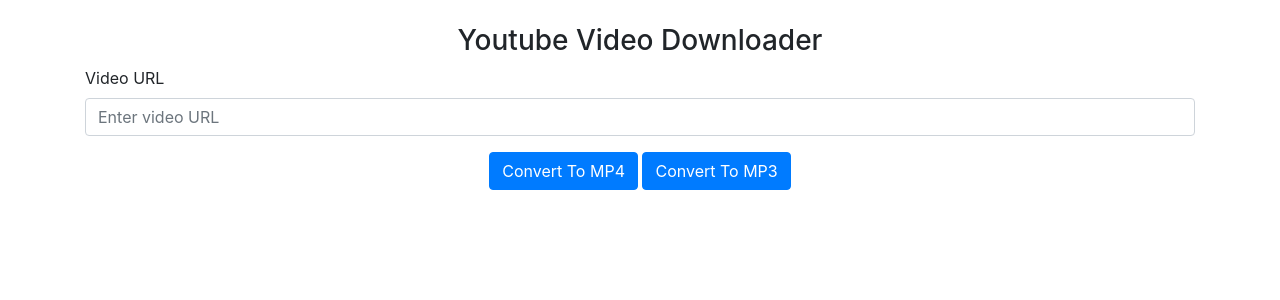
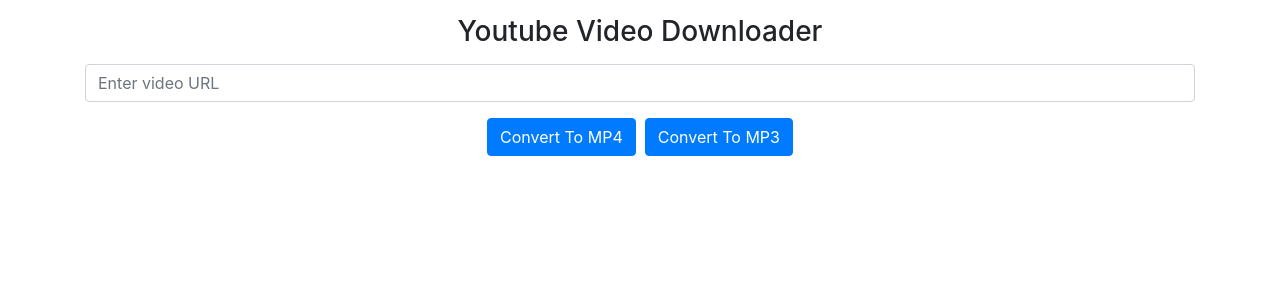
Before and after one commit to GameGenesis/Youtube-Video-Downloader, a Flask app: page / in a window 1280 px wide. Shown: the part 56-356 px from the top of the page. Run offline with Flask 2, Linux system fonts and the light colour scheme; some libraries are stand-ins or nearby versions.

Commit message:
Edit margins between components

```diff
--- a/website/templates/home.html
+++ b/website/templates/home.html
@@ -1,11 +1,9 @@
 {% extends "base.html" %} {% block title %}Home{% endblock %}
 
 {% block content %}
-<br/>
 <form method="POST">
-    <h3 align="center">Youtube Video Downloader</h3>
+    <h3 align="center" style="margin-top:15px;margin-bottom:15px;">Youtube Video Downloader</h3>
     <div class="form-group">
-        <label for="url">Video URL</label>
         <input
         type="url"
         class="form-control"
@@ -13,7 +11,7 @@
         placeholder="Enter video URL">
     </div>
     <center>
-    <button type="submit" class="btn btn-primary" name="convert" value="mp4">Convert To MP4</button>
+    <button type="submit" class="btn btn-primary" name="convert" value="mp4">Convert To MP4</button>&nbsp;
     <button type="submit" class="btn btn-primary" name="convert" value="mp3">Convert To MP3</button>
     </center>
 </form>
```
